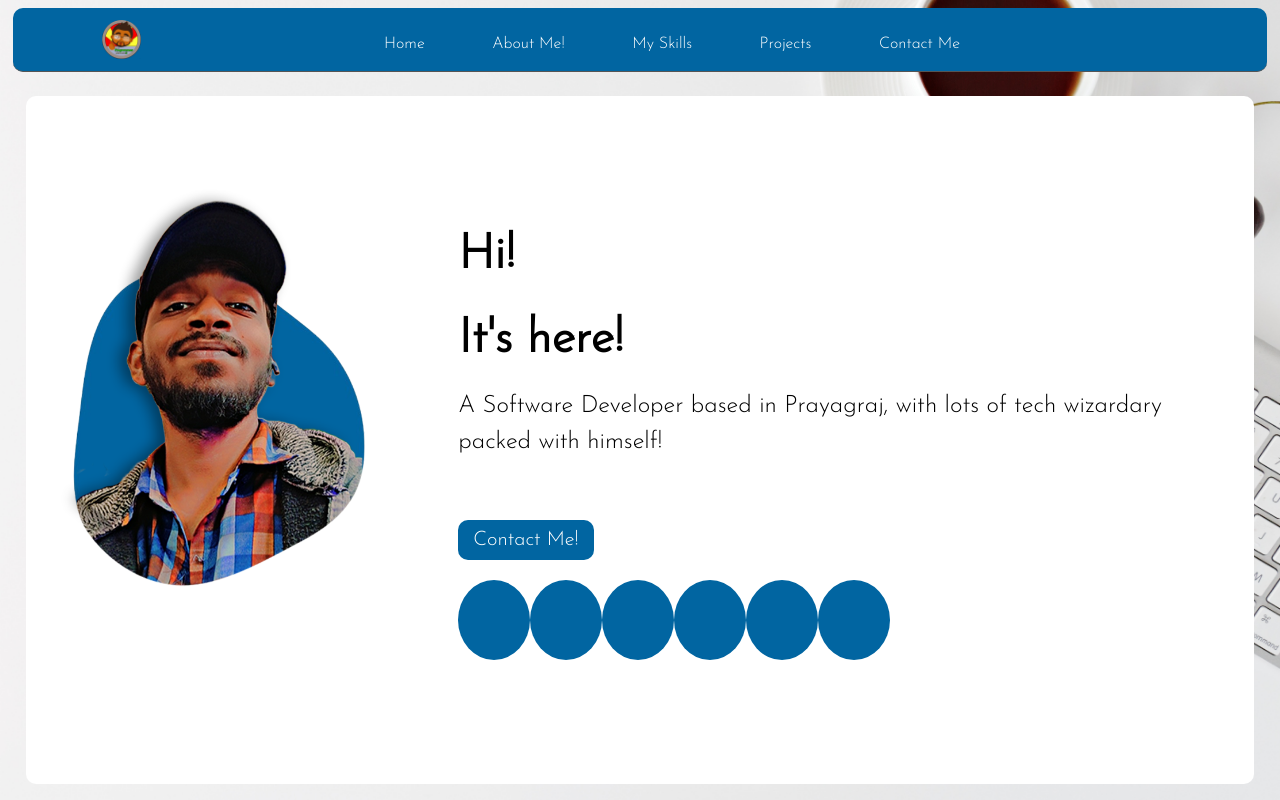
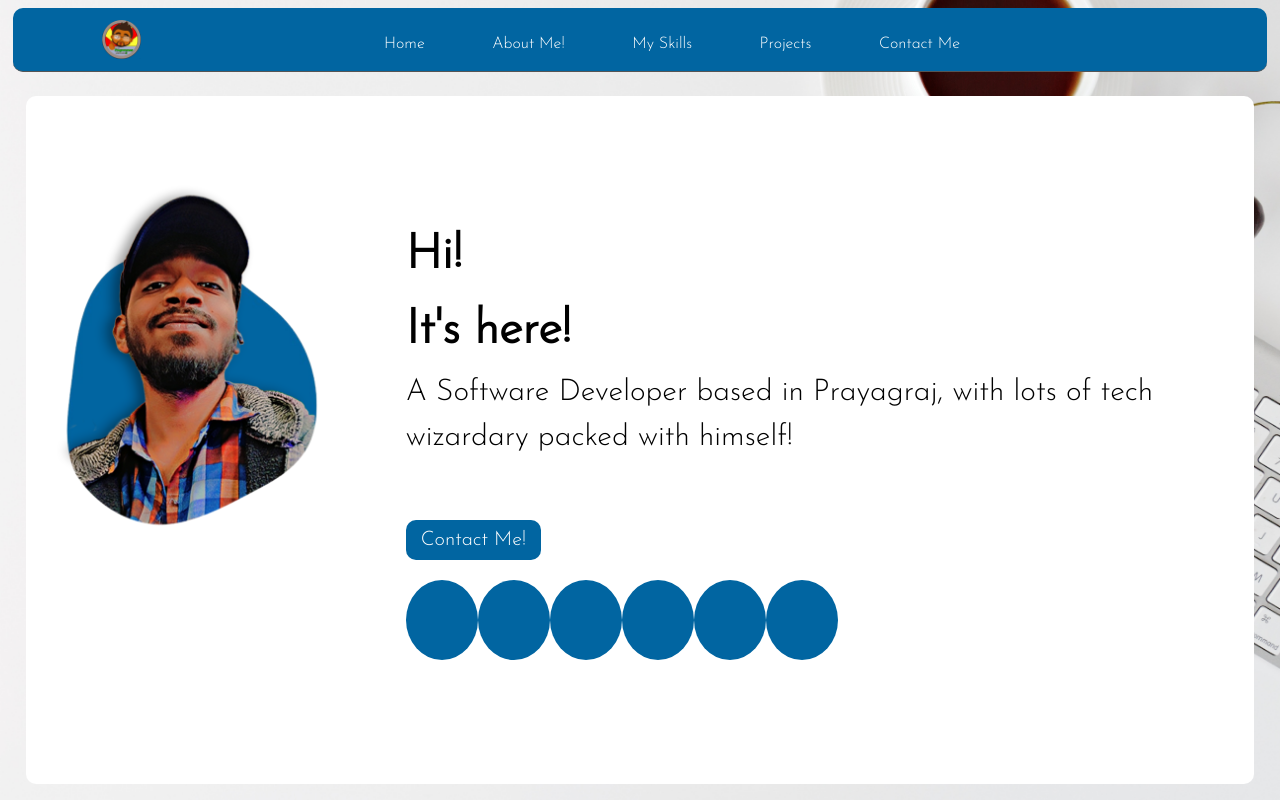
Before and after one commit to AadieKrSharma/AadieKrSharma.github.io, a React (Vite) app: page / in a window 1280 px wide. Built offline with nearby package versions, Linux system fonts and the light colour scheme; some icons are missing.

Commit message:
Home Div Completed #2

```diff
--- a/src/components/home/home.module.css
+++ b/src/components/home/home.module.css
@@ -52,7 +52,7 @@
     font-weight: bold;
 }
 .folioContent p{
-    font-size: 24px;
+    font-size: 30px;
 }
 .socialButtons{
     color: #fff;
@@ -160,7 +160,7 @@
         width: 45vw;
     }
 }
-@media screen and (orientation:landscape) and (max-height: 655px){
+@media screen and (orientation:landscape)and (max-height <= 655px){
     .homeContainer{
         height: 660px;
     }
```
